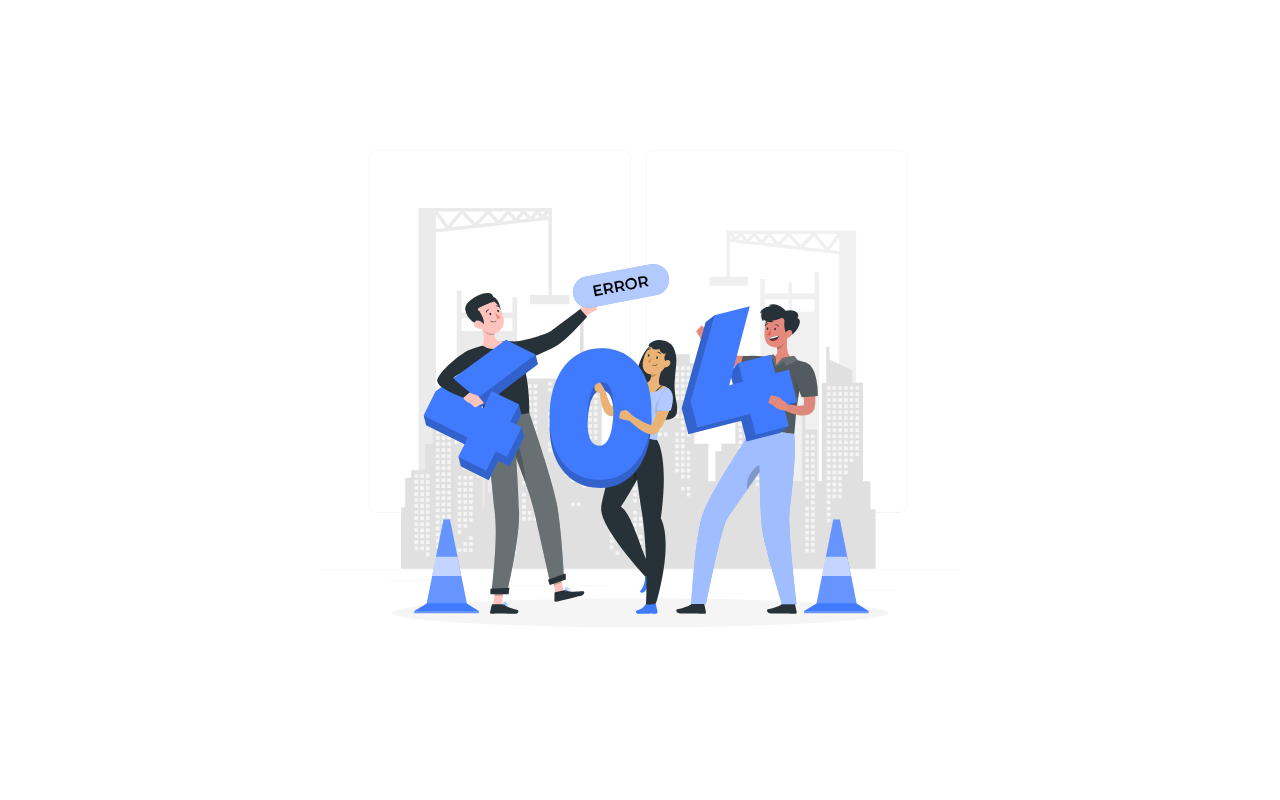
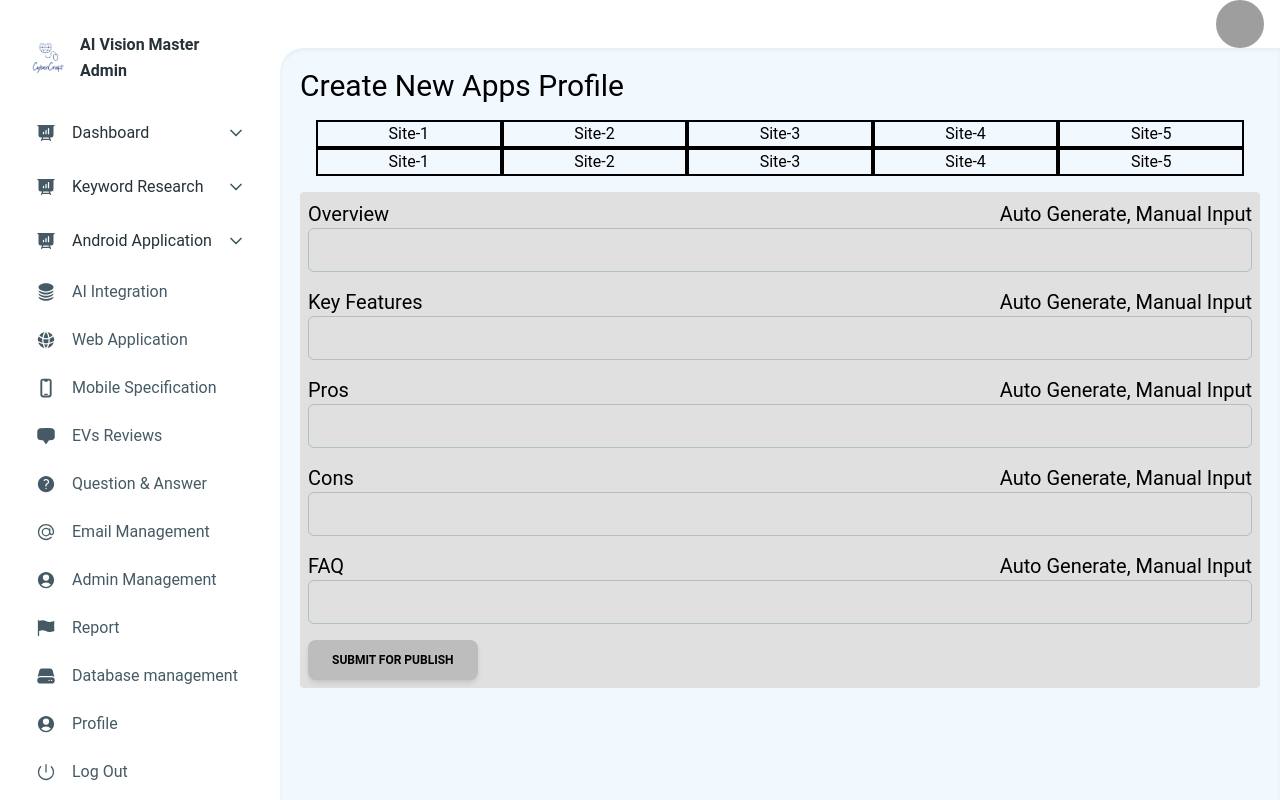
Before and after one commit to mdemranbd/admin-panel-starter-nextjs, a Next.js app: page /super_admin/create-app-profile in a window 1280 px wide. Before the commit this address had no page. Built offline with nearby package versions, Linux system fonts and the light colour scheme; grey boxes are pictures that could not be loaded.

Commit message:
[DONE] create apps profile

```diff
--- /dev/null
+++ b/app/(dashboardLayout)/super_admin/create-app-profile/page.tsx
@@ -0,0 +1,105 @@
+"use client";
+import Form from "@/app/components/Forms/Form";
+import FormInput from "@/app/components/Forms/FormInput";
+import { useAppDispatch, useAppSelector } from "@/app/redux/hooks";
+import { Button, Typography } from "@material-tailwind/react";
+import { useState } from "react";
+import { SubmitHandler } from "react-hook-form";
+
+const CreateAppsProfile = () => {
+  const [errorMessage, setErrorMessage] = useState<string | null>(null);
+  const { email, password } = useAppSelector((state) => state.loginUser);
+  const dispatch = useAppDispatch();
+  const onSubmit = async (data: any) => {
+    console.log("Login Data", data);
+  };
+  return (
+    <div>
+      <h1 className="text-3xl">Create New Apps Profile</h1>
+      {/* Contents Publishing */}
+      <div className="lg:m-4">
+        <div className="grid lg:grid-cols-5 md:grid-cols-2 sm:grid-cols-1">
+          <div className="flex items-center justify-center border-2 border-black">
+            <h1>Site-1</h1>
+          </div>
+          <div className="flex items-center justify-center border-2 border-black">
+            <h1>Site-2</h1>
+          </div>
+          <div className="flex items-center justify-center border-2 border-black">
+            <h1>Site-3</h1>
+          </div>
+          <div className="flex items-center justify-center border-2 border-black">
+            <h1>Site-4</h1>
+          </div>
+          <div className="flex items-center justify-center border-2 border-black">
+            <h1>Site-5</h1>
+          </div>
+          <div className="flex items-center justify-center border-2 border-black">
+            <h1>Site-1</h1>
+          </div>
+          <div className="flex items-center justify-center border-2 border-black">
+            <h1>Site-2</h1>
+          </div>
+          <div className="flex items-center justify-center border-2 border-black">
+            <h1>Site-3</h1>
+          </div>
+          <div className="flex items-center justify-center border-2 border-black">
+            <h1>Site-4</h1>
+          </div>
+          <div className="flex items-center justify-center border-2 border-black">
+            <h1>Site-5</h1>
+          </div>
+        </div>
+      </div>
+      {/* Overall Form */}
+      <div className="bg-gray-300 p-2 rounded">
+        <Form submitHandler={onSubmit}>
+          <div>
+            <div className="flex items-start text-xl">
+              <h1>Overview</h1>
+              <h1 className="ml-auto ">Auto Generate, Manual Input</h1>
+            </div>
+            <FormInput name="overview" type="text" placeholder="Overview" />
+          </div>
+          <div>
+            <div className="flex items-start text-xl">
+              <h1>Key Features</h1>
+              <h1 className="ml-auto ">Auto Generate, Manual Input</h1>
+            </div>
+            <FormInput
+              name="keyFeatured"
+              type="text"
+              placeholder="Key Featured"
+            />
+          </div>
+          <div>
+            <div className="flex items-start text-xl">
+              <h1>Pros</h1>
+              <h1 className="ml-auto ">Auto Generate, Manual Input</h1>
+            </div>
+            <FormInput name="pros" type="text" placeholder="FAQ" />
+          </div>
+          <div>
+            <div className="flex items-start text-xl">
+              <h1>Cons</h1>
+              <h1 className="ml-auto ">Auto Generate, Manual Input</h1>
+            </div>
+            <FormInput name="cons" type="text" placeholder="FAQ" />
+          </div>
+          <div>
+            <div className="flex items-start text-xl">
+              <h1>FAQ</h1>
+              <h1 className="ml-auto ">Auto Generate, Manual Input</h1>
+            </div>
+            <FormInput name="faq" type="text" placeholder="FAQ" />
+          </div>
+          <Button type="submit" className="ml-auto bg-gray-400 text-black">
+            Submit for Publish
+          </Button>
+        </Form>
+      </div>
+    </div>
+  );
+};
+
+export default CreateAppsProfile;
--- a/app/constants/sidebarItems.tsx
+++ b/app/constants/sidebarItems.tsx
@@ -147,14 +147,14 @@ export function SuperAdmin() {
             <ChevronDownIcon
               strokeWidth={2.5}
               className={`mx-auto h-4 w-4 transition-transform ${
-                open === 1 ? "rotate-180" : ""
+                open === 3 ? "rotate-180" : ""
               }`}
             />
           }
         >
-          <ListItem className="p-0" selected={open === 2}>
+          <ListItem className="p-0" selected={open === 3}>
             <AccordionHeader
-              onClick={() => handleOpen(2)}
+              onClick={() => handleOpen(3)}
               className="border-b-0 p-3"
             >
               <ListItemPrefix>
```
